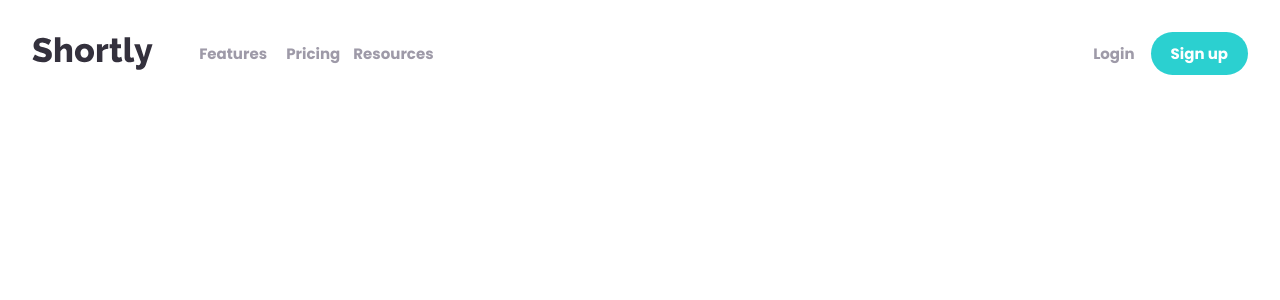
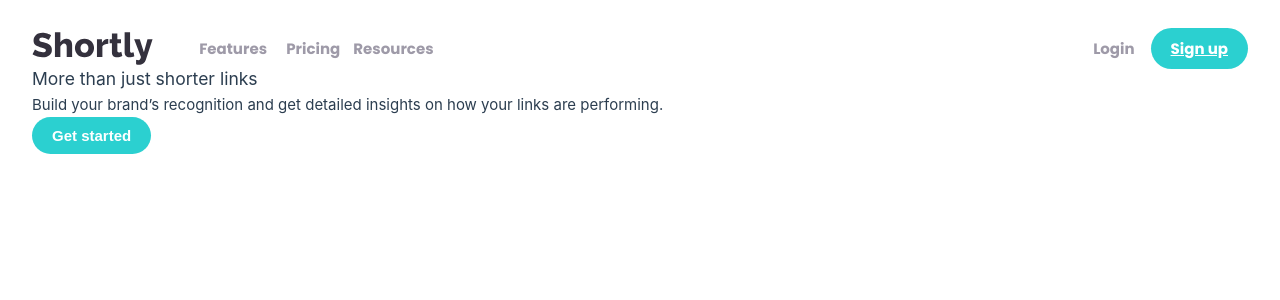
Before and after one commit to elian-dev/short-url-api-landing, a Vue app: page / in a window 1280 px wide. Shown: the top 300 px of the page. Built offline with nearby package versions, Linux system fonts and the light colour scheme.

Commit message:
feat: :sparkles: Add button component

```diff
--- a/src/App.vue
+++ b/src/App.vue
@@ -1,8 +1,9 @@
 <script setup lang="ts">
 import { RouterLink, RouterView } from 'vue-router'
-import HelloWorld from './components/HelloWorld.vue'
+import HeaderNav from '@/components/HeaderNav.vue'
 </script>
 
 <template>
+  <HeaderNav></HeaderNav>
   <RouterView />
 </template>
--- a/src/assets/styles/main.css
+++ b/src/assets/styles/main.css
@@ -10,21 +10,8 @@
   font-weight: normal;
 }
 
-a,
-.green {
-  text-decoration: none;
-  color: hsla(160, 100%, 37%, 1);
-  transition: 0.4s;
-}
-
-@media (hover: hover) {
-  a:hover {
-    background-color: hsla(160, 100%, 37%, 0.2);
+@media (min-width: 1024px) {
+  #app {
+    display: block;
   }
 }
-
-@media (min-width: 1024px) {
-  #app {
-    display: flex;
-  }
-}
--- /dev/null
+++ b/src/components/Button.vue
@@ -0,0 +1,46 @@
+<script setup>
+const props = defineProps(['type', 'variant', 'link', 'target'])
+</script>
+
+<template>
+  <a
+    href="link"
+    target="target"
+    class="button"
+    :class="[{ primary: variant == 'primary' }, { secondary: variant == 'secondary' }]"
+    v-if="type == 'cta'"
+  >
+    <slot></slot>
+  </a>
+  <button
+    class="button"
+    :class="[{ primary: variant == 'primary' }, { secondary: variant == 'secondary' }]"
+    v-else
+  >
+    <slot></slot>
+  </button>
+</template>
+
+<style>
+.button {
+  font-size: 15px;
+  font-weight: 700;
+  border-radius: 28px;
+  padding: 10px 20px;
+  color: #fff;
+  border: none;
+}
+.button:hover {
+  cursor: pointer;
+}
+.button.primary {
+  background-color: #2bd0d0;
+}
+.button.secondary {
+  background-color: #3a3054;
+}
+
+.button.primary:hover {
+  background-color: #9ae3e3;
+}
+</style>
--- a/src/components/HeaderNav.vue
+++ b/src/components/HeaderNav.vue
@@ -1,5 +1,6 @@
 <script setup>
 import { ref } from 'vue'
+import Button from '@/components/Button.vue'
 
 const menuOpen = ref(false)
 </script>
@@ -24,7 +25,9 @@ const menuOpen = ref(false)
 
       <ul class="options">
         <li class="options__item">Login</li>
-        <li class="options__item options__item--signup">Sign up</li>
+        <li class="options__item">
+          <Button type="cta" variant="primary" href="/sign-up"> Sign up </Button>
+        </li>
       </ul>
     </nav>
 
@@ -51,7 +54,9 @@ const menuOpen = ref(false)
       <div class="separator"></div>
       <ul class="options">
         <li class="options__item">Login</li>
-        <li class="options__item options__item--signup">Sign up</li>
+        <li class="options__item options__item--signup">
+          <Button type="cta" variant="primary" href="/sign-up"> Sign Up </Button>
+        </li>
       </ul>
     </nav>
   </header>
@@ -134,18 +139,6 @@ const menuOpen = ref(false)
     place-items: center;
     column-gap: 1rem;
   }
-
-  .options .options__item--signup {
-    background-color: #2bd0d0;
-    border-radius: 28px;
-    padding: 10px 20px;
-    color: #fff;
-  }
-
-  .options .options__item--signup:hover {
-    background-color: #9ae3e3;
-    color: #fff !important;
-  }
 }
 
 .header .header__nav--mobile {
@@ -179,15 +172,6 @@ const menuOpen = ref(false)
   margin-bottom: 5px;
 }
 
-.header .header__nav--mobile .options .options__item.options__item--signup {
-  width: 90%;
-  background-color: #2bd0d0;
-  border-radius: 28px;
-  padding: 10px 20px;
-  color: #fff;
-  text-align: center;
-}
-
 .header .header__nav--mobile .separator {
   opacity: 0.25;
   background-color: #9e9aa8;
--- /dev/null
+++ b/src/components/HeroSection.vue
@@ -0,0 +1,14 @@
+<script setup>
+import Button from '@/components/Button.vue'
+</script>
+<template>
+  <section class="hero">
+    <article class="hero__content">
+      <h1 class="hero__title">More than just shorter links</h1>
+      <p class="hero__text">
+        Build your brand’s recognition and get detailed insights on how your links are performing.
+      </p>
+      <Button type="button" variant="primary"> Get started </Button>
+    </article>
+  </section>
+</template>
--- a/src/views/HomeView.vue
+++ b/src/views/HomeView.vue
@@ -1,7 +1,7 @@
 <script setup lang="ts">
-import HeaderNav from '@/components/HeaderNav.vue'
+import HeroSection from '@/components/HeroSection.vue'
 </script>
 
 <template>
-  <HeaderNav></HeaderNav>
+  <HeroSection></HeroSection>
 </template>
```
